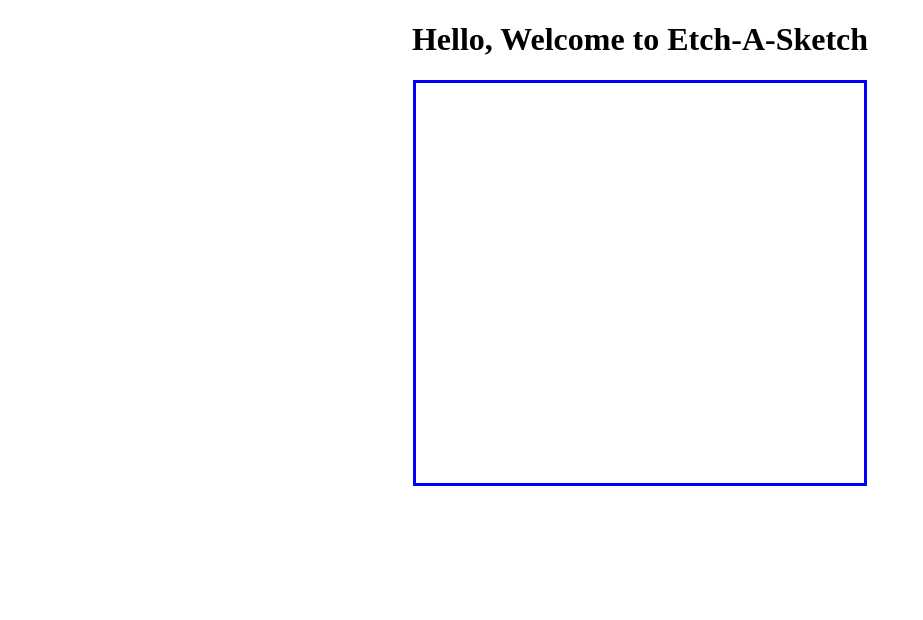
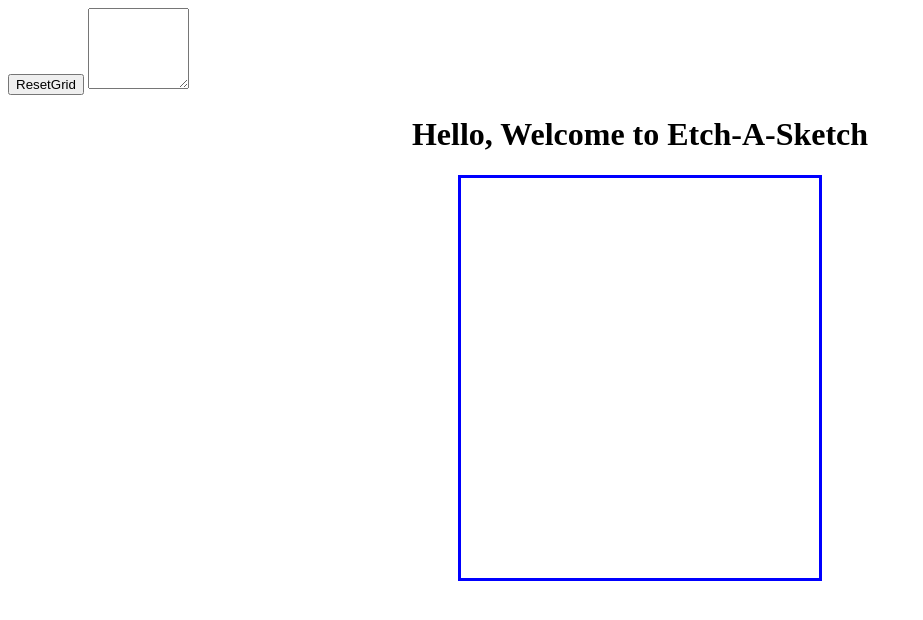
Before and after one commit to AntToeeKnee/etch-a-sketch, a plain HTML site: page index.html in a window 1280 px wide. Shown: the whole page, without its empty margins (0-923 px from the left). Drawn offline with Linux system fonts and the light colour scheme.

Commit message:
Add reset button and text field to change grid size

```diff
--- a/index.html
+++ b/index.html
@@ -7,6 +7,10 @@
     <script src="js-file.js" defer></script>
     <link rel="stylesheet" type="text/css" href="styles.css">
 </head>
+    <div>
+        <button onclick="clearGrid()" id="resetBtn">ResetGrid</button>
+        <textarea name="newSize" id="new-size" cols="10" rows="5"></textarea>
+    </div>
     <h1>Hello, Welcome to Etch-A-Sketch</h1>
     <div class="body-container">
         <div id="container"></div>
--- a/js-file.js
+++ b/js-file.js
@@ -4,14 +4,39 @@ const container = document.querySelector('#container');
 //NTS: Okay so when we did 'let square' on the outside rather than 'const square' on the inside of the for loop, when we did even listener, it
 //was constantly referencing the same square. So rather than giving each div it's own event listener, once we hovered over any square it triggered it.
 //And since they were referencing the same square only the div at the end had it
-for(i = 0; i < 256; i++) {
-    //const square is inside to generate a new div
+
+let gridCount = 16;
+
+function makeGrid() {
+    const cssSpacing = (gridCount/(gridCount*gridCount)) * 100;
+    const cssString = cssSpacing.toString() + '%';
+    if(gridCount > 64) {
+        alert('Please choose a lower amount for the grid');
+        gridCount = 16;
+        makeGrid();
+    }
+    else {
+        for(i=0; i < gridCount * gridCount; i++) {
             const square = document.createElement('div');
             square.addEventListener('mouseover', () => {
                 square.style.backgroundColor = 'black';
             });
             square.classList.add('square');
             container.appendChild(square);
+            square.style.cssText = 'flex: 0 0 ' + cssString;
+        }
+    }
 }
 
-container.style.cssText = 'display: flex; text-align:center; height: 50vh; width: 35vw; flex-wrap: wrap; border: 3px solid blue;'
+function clearGrid() {
+    while (container.firstChild) {
+        container.removeChild(container.firstChild);
+    }
+    let newGridSize =  document.getElementById("new-size").value;
+    gridCount = newGridSize;
+    makeGrid();
+}
+
+makeGrid();
+
+container.style.cssText = 'display: flex; text-align:center; height: 50vh; width: 28vw; flex-wrap: wrap; border: 3px solid blue;'
--- a/styles.css
+++ b/styles.css
@@ -1,6 +1,6 @@
-.square {
+/* .square {
     flex: 0 0 6.25%;
-}
+} */
 
 h1 {
     text-align: center;
```
Lines whose indentation alone changed are shown as unchanged.
